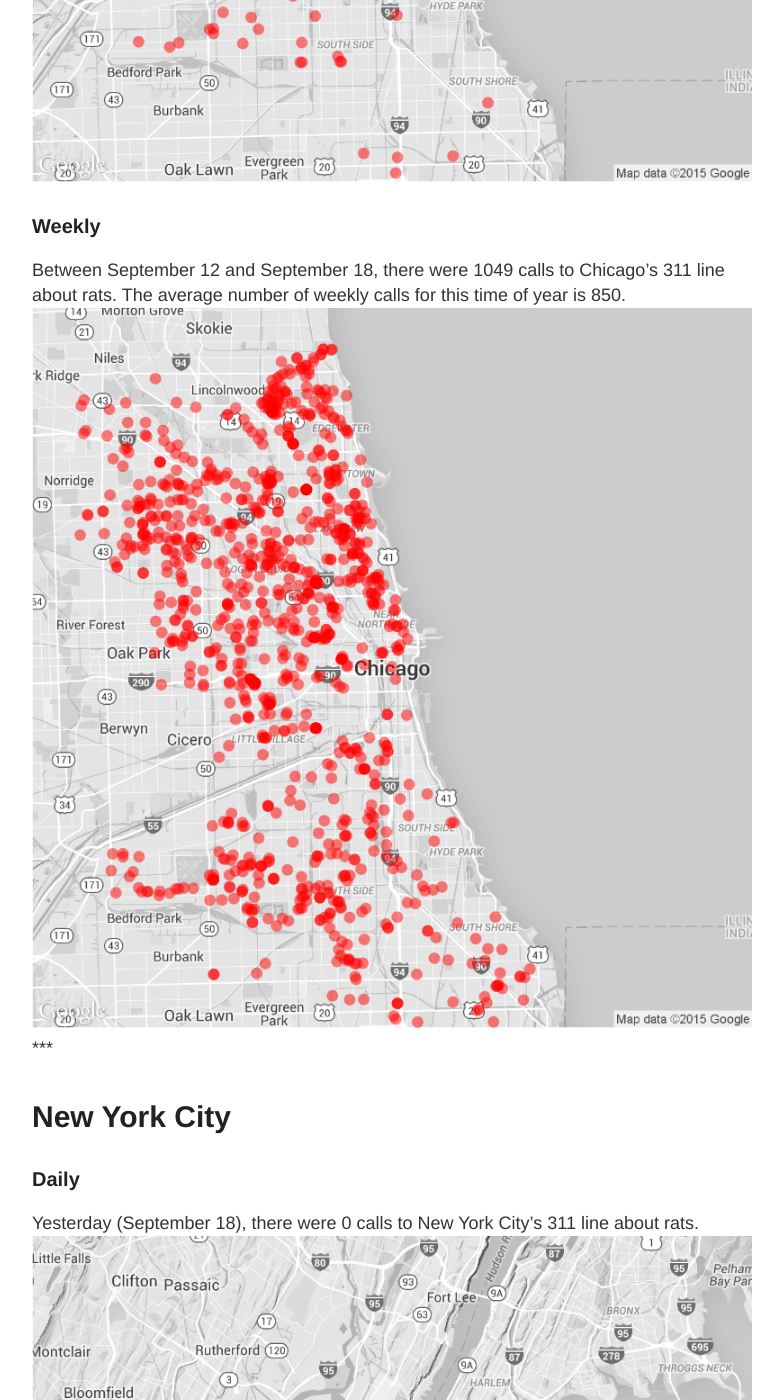
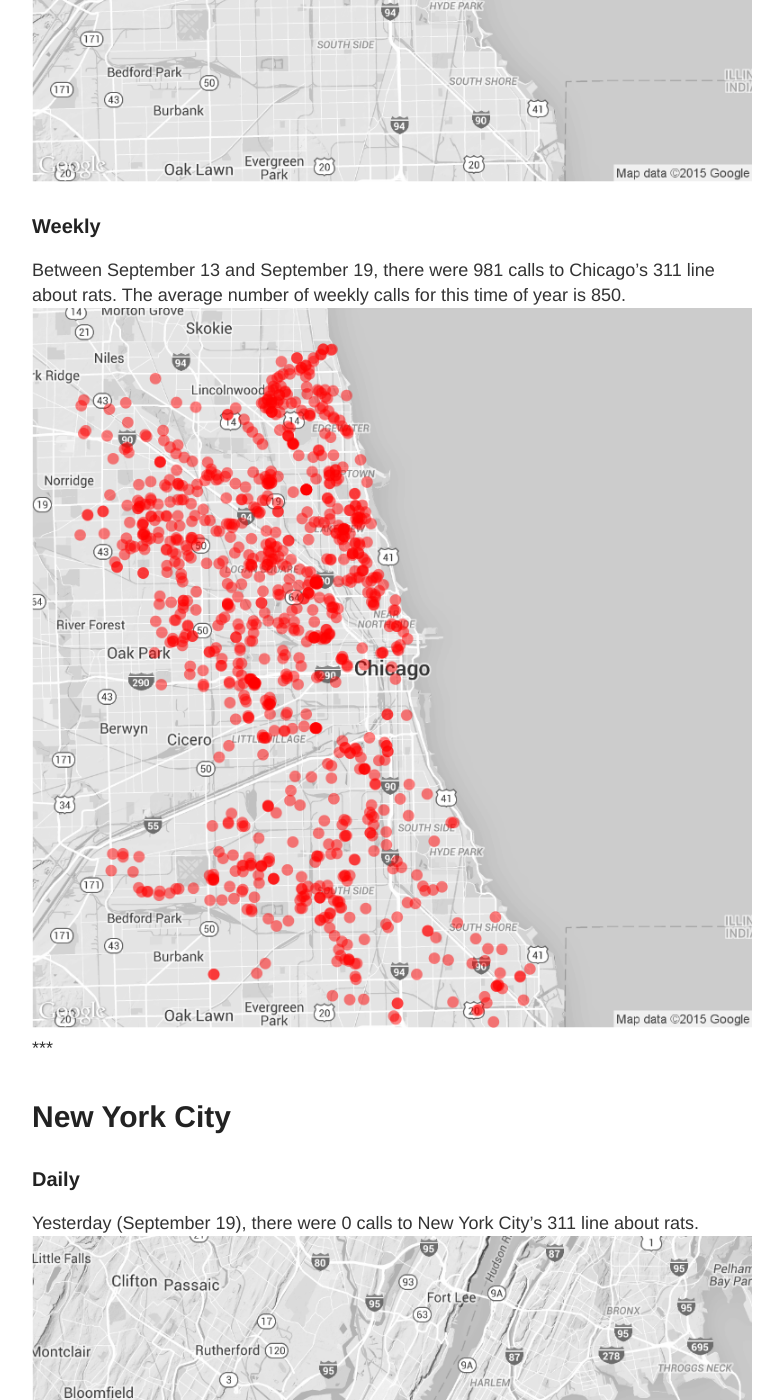
Before and after one commit to DanielHadley/ratmaps, a Jekyll site: the page built from daily.md, in a window 1280 px wide and 1400 px high, scrolled down 1033 px. Shown: the whole window, without its empty margins (248-1031 px from the left). Built offline with Jekyll 4.4.1, drawn with Linux system fonts in a browser that asks for light colours; comment, search, counter and statistics services are not loaded; some of the changed text lies outside the part shown.

Commit message:
Daily Maps

```diff
--- a/daily.md
+++ b/daily.md
@@ -15,22 +15,22 @@
 
 ### Daily
 
-Yesterday (September 18), there were 175 calls to Chicago's 311 line about rats.
+Yesterday (September 19), there were 0 calls to Chicago's 311 line about rats.
 ![Chicago rat calls to 311 weekly map]({{ site.cityimages }}/daily/Chicago_Rat_Map_Daily.png)
 
 ### Weekly
-Between September 12 and September 18, there were 1049 calls to Chicago's 311 line about rats. The average number of weekly calls for this time of year is 850.
+Between September 13 and September 19, there were 981 calls to Chicago's 311 line about rats. The average number of weekly calls for this time of year is 850.
 ![Chicago rat calls to 311 weekly map]({{ site.cityimages }}/daily/Chicago_Rat_Map_Weekly.png)
 ***
 # New York City <a id="nyc"><a>
 
 ### Daily
 
-Yesterday (September 18), there were 0 calls to New York City's 311 line about rats.
+Yesterday (September 19), there were 0 calls to New York City's 311 line about rats.
 ![NYC rat calls to 311 weekly map]({{ site.cityimages }}/daily/NYC_Rat_Map_Daily.png)
 
 ### Weekly
-Between September 12 and September 18, there were 0 calls to New York City's 311 line about rats. The average number of weekly calls for this time of year is 253.
+Between September 13 and September 19, there were 0 calls to New York City's 311 line about rats. The average number of weekly calls for this time of year is 253.
 ![NYC rat calls to 311 weekly map]({{ site.cityimages }}/daily/NYC_Rat_Map_Weekly.png)
 
 Each red dot represents one call about a rat seen in that location. The dots are transparent, so multiple calls from one location will be seen as a solid dot. The usual caveats apply: more calls do not necessarily mean that there are more rats in that location than other parts of the city. A cluster of dots could indicate that one resident is unusually vocal about rodents in his or her neighborhood. Also, more densely populated neighborhoods tend to make more calls to 311.
```
Also changed, not shown: images/pages/daily/Chicago_Rat_Map_Daily.png, images/pages/daily/Chicago_Rat_Map_Weekly.png, images/pages/daily/NYC_Rat_Map_Daily.png, images/pages/daily/NYC_Rat_Map_Weekly.png.
